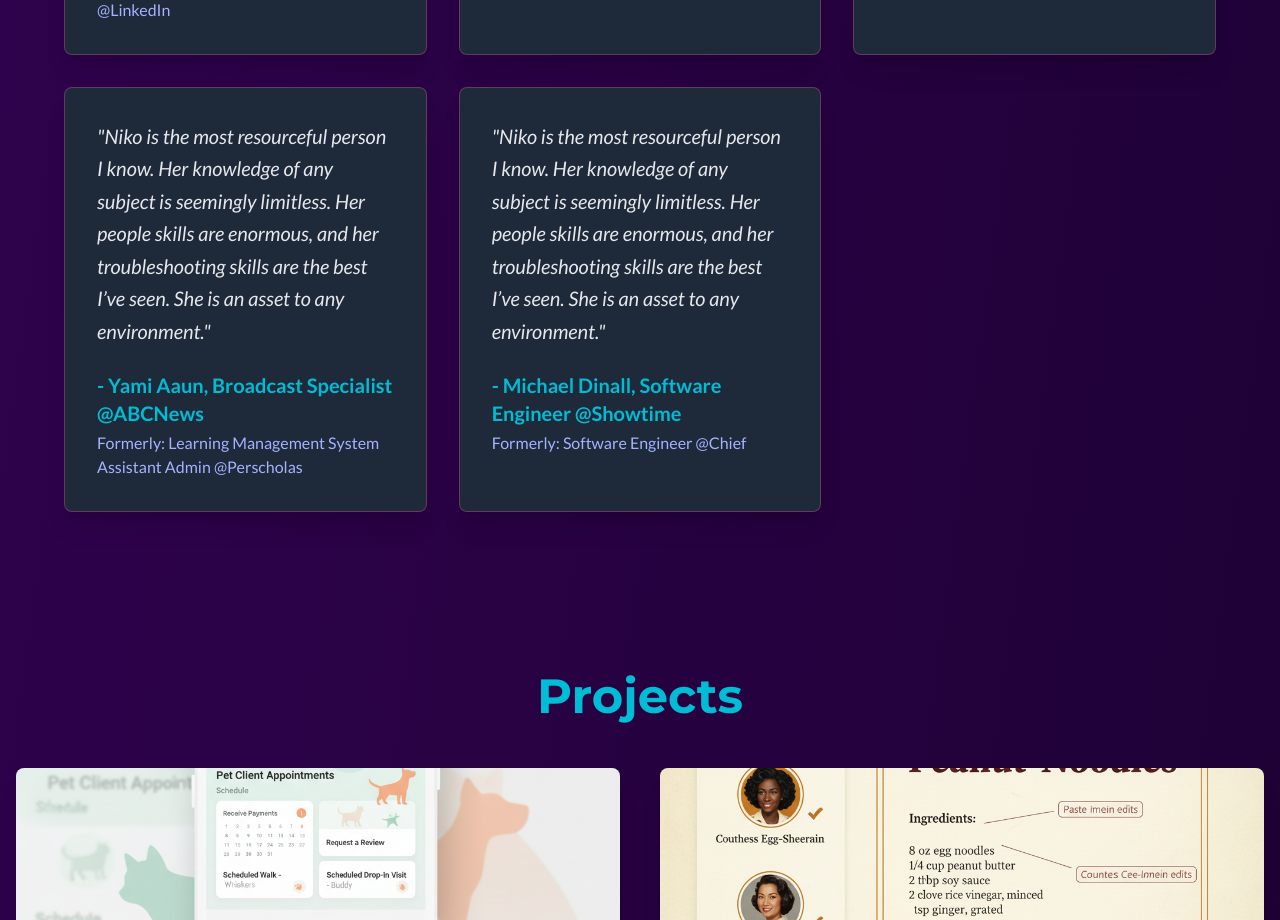
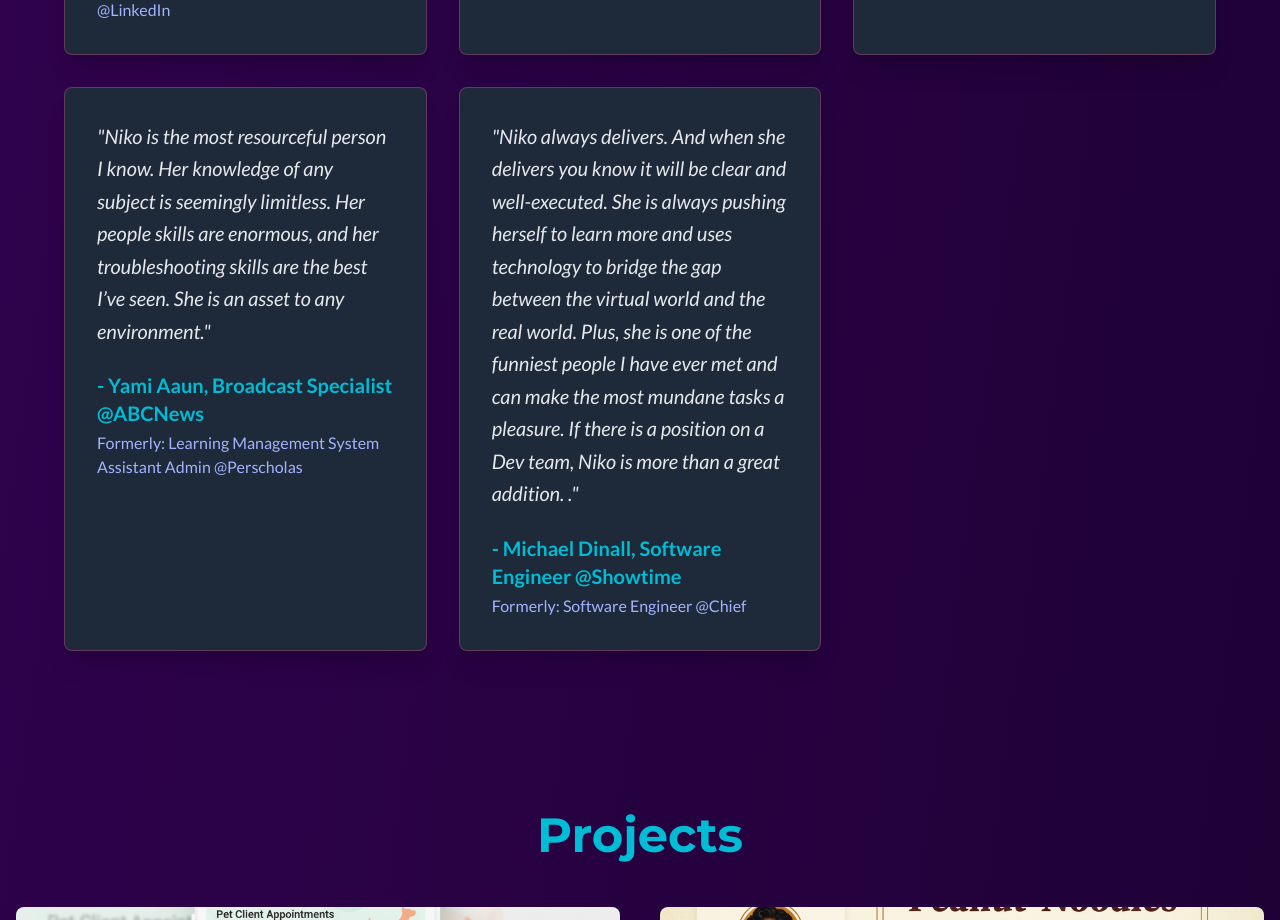
Before and after one commit to NikoLewis/match-strike-portfolio, a React (Vite) app in the folder frontend/: page / in a window 1280 px wide. Shown: the part 5200-6120 px from the top of the page. Built offline with nearby package versions, Linux system fonts and the light colour scheme; a web font is replaced by a local one.

Commit message:
correcting small typos

```diff
--- a/frontend/src/components/Hero.jsx
+++ b/frontend/src/components/Hero.jsx
@@ -32,8 +32,6 @@ const Hero = () => {
                         </p>
                     </div>
                 </div>
-
-                {/* Placeholder for dynamic background (e.g., subtle particles or a hero image) */}
                 <div className="absolute inset-0 z-0 opacity-20" style={{ backgroundImage: 'url("https://placehold.co/1920x1080/0A0014/1A012F?text=Subtle+Background+Animation")' /* Replace with actual animated background */ }}></div>
             </section>
 
--- a/frontend/src/components/Projects.jsx
+++ b/frontend/src/components/Projects.jsx
@@ -16,7 +16,7 @@ const projects = [
         technologies: ['Kotlin', 'Android Studio', 'App Design', 'Firebase'],
         image: '/PAWsitive.png',
         githubLink: '#',
-        liveLink: '#',
+        liveLink: '#',//these are placeholders for when I build
     },
     {
         id: 2,
@@ -34,7 +34,7 @@ const projects = [
         technologies: ['HTML', 'CSS', 'JavaScript', 'Figma'],
         image: '/claritydashboard.webp',
         githubLink: 'https://claritydashboard.netlify.app/',
-        liveLink: 'https://your-username.github.io/clarity-dashboard',
+        liveLink:"https://github.com/NikoLewis/clarity-dashboard" ,
     },
     {
         id: 4,
--- a/frontend/src/components/Testimonials.jsx
+++ b/frontend/src/components/Testimonials.jsx
@@ -30,7 +30,7 @@ const testimonials = [
         formerly: "Learning Management System Assistant Admin @Perscholas",
     },
     {
-        quote: "Niko is the most resourceful person I know. Her knowledge of any subject is seemingly limitless. Her people skills are enormous, and her troubleshooting skills are the best I’ve seen. She is an asset to any environment.",
+        quote: "Niko always delivers. And when she delivers you know it will be clear and well-executed. She is always pushing herself to learn more and uses technology to bridge the gap between the virtual world and the real world. Plus, she is one of the funniest people I have ever met and can make the most mundane tasks a pleasure. If there is a position on a Dev team, Niko is more than a great addition. .",
         author: "Michael Dinall, Software Engineer @Showtime",
         formerly: "Software Engineer @Chief",
     },
```
